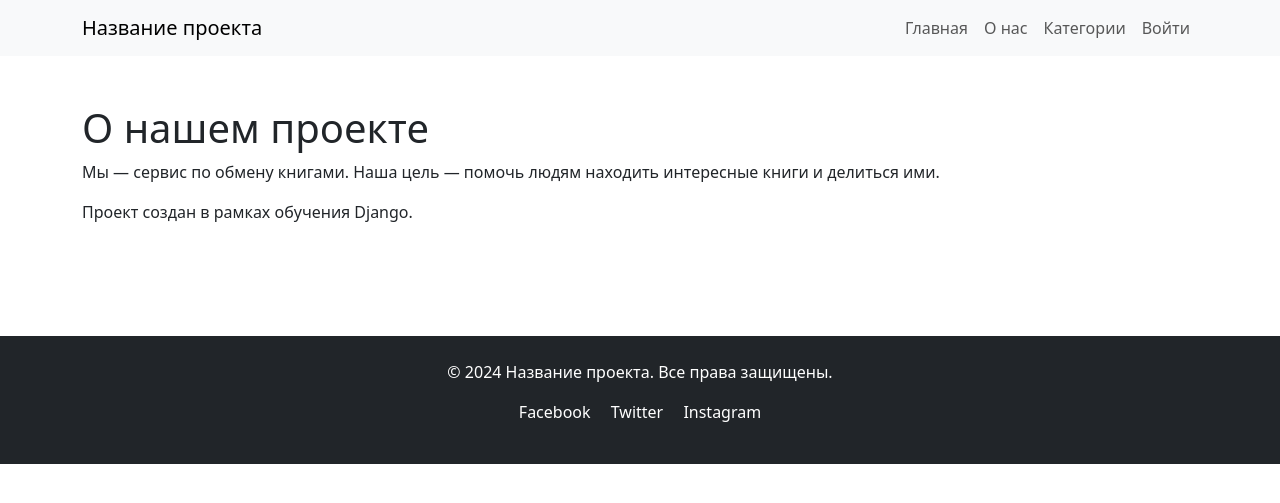
After one commit to Alexry78/web_project, a Django app: page /about/ in a window 1280 px wide. The commit adds this page. Shown: the top 503 px of the page. Run offline with Django 5.2, Linux system fonts and the light colour scheme.

Commit message:
Add template inheritance, about page, dynamic context and named URLs

```diff
--- a/config/urls.py
+++ b/config/urls.py
@@ -1,8 +1,9 @@
 from django.contrib import admin
 from django.urls import path
-from pages.views import index
+from pages.views import index, about
 
 urlpatterns = [
     path('', index, name='home'),
+    path('about/', about, name='about'),
     path('admin/', admin.site.urls),
 ]
--- /dev/null
+++ b/pages/templates/pages/about.html
@@ -0,0 +1,11 @@
+{% extends 'pages/base.html' %}
+
+{% block title %}О нас{% endblock %}
+
+{% block content %}
+<div class="container py-5">
+    <h1>О нашем проекте</h1>
+    <p>Мы — сервис по обмену книгами. Наша цель — помочь людям находить интересные книги и делиться ими.</p>
+    <p>Проект создан в рамках обучения Django.</p>
+</div>
+{% endblock %}
--- /dev/null
+++ b/pages/templates/pages/base.html
@@ -0,0 +1,54 @@
+<!DOCTYPE html>
+<html lang="ru">
+<head>
+    <meta charset="UTF-8">
+    <meta name="viewport" content="width=device-width, initial-scale=1.0">
+    <title>{% block title %}Мой сайт{% endblock %}</title>
+    <link href="https://cdn.jsdelivr.net/npm/bootstrap@5.3.0/dist/css/bootstrap.min.css" rel="stylesheet">
+    <style>
+        .hero-soft-blue {
+            background-color: #b1dfe5;
+        }
+    </style>
+</head>
+<body>
+
+    <nav class="navbar navbar-expand-lg bg-body-tertiary">
+        <div class="container">
+            <a class="navbar-brand" href="#">Название проекта</a>
+            <button class="navbar-toggler" type="button" data-bs-toggle="collapse" data-bs-target="#navbarNav">
+                <span class="navbar-toggler-icon"></span>
+            </button>
+            <div class="collapse navbar-collapse" id="navbarNav">
+                <ul class="navbar-nav ms-auto">
+        <ul class="navbar-nav ms-auto">
+            <li class="nav-item"><a class="nav-link" href="{% url 'home' %}">Главная</a></li>
+            <li class="nav-item"><a class="nav-link" href="{% url 'about' %}">О нас</a></li>
+         <li class="nav-item"><a class="nav-link" href="#">Категории</a></li>
+         <li class="nav-item"><a class="nav-link" href="#">Войти</a></li>
+        </ul>
+                </ul>
+            </div>
+        </div>
+    </nav>
+
+    <main>
+        {% block content %}
+        <!-- Сюда будет подставляться контент дочерних шаблонов -->
+        {% endblock %}
+    </main>
+
+    <footer class="bg-dark text-white text-center py-4 mt-5">
+        <div class="container">
+            <p>&copy; 2024 Название проекта. Все права защищены.</p>
+            <p>
+                <a href="#" class="text-white text-decoration-none me-3">Facebook</a>
+                <a href="#" class="text-white text-decoration-none me-3">Twitter</a>
+                <a href="#" class="text-white text-decoration-none">Instagram</a>
+            </p>
+        </div>
+    </footer>
+
+    <script src="https://cdn.jsdelivr.net/npm/bootstrap@5.3.0/dist/js/bootstrap.bundle.min.js"></script>
+</body>
+</html>
--- a/pages/views.py
+++ b/pages/views.py
@@ -1,4 +1,15 @@
 from django.shortcuts import render
 
 def index(request):
-    return render(request, 'pages/index.html')
+    context = {
+        'welcome_text': 'Добро пожаловать в наш сервис!',
+        'books': [
+            {'title': 'Книга 1', 'description': 'Описание первой книги'},
+            {'title': 'Книга 2', 'description': 'Описание второй книги'},
+            {'title': 'Книга 3', 'description': 'Описание третьей книги'},
+        ]
+    }
+    return render(request, 'pages/index.html', context)
+
+def about(request):
+    return render(request, 'pages/about.html')
```
Also changed, not shown: pages/templates/pages/index.html (+6 -44 lines).
